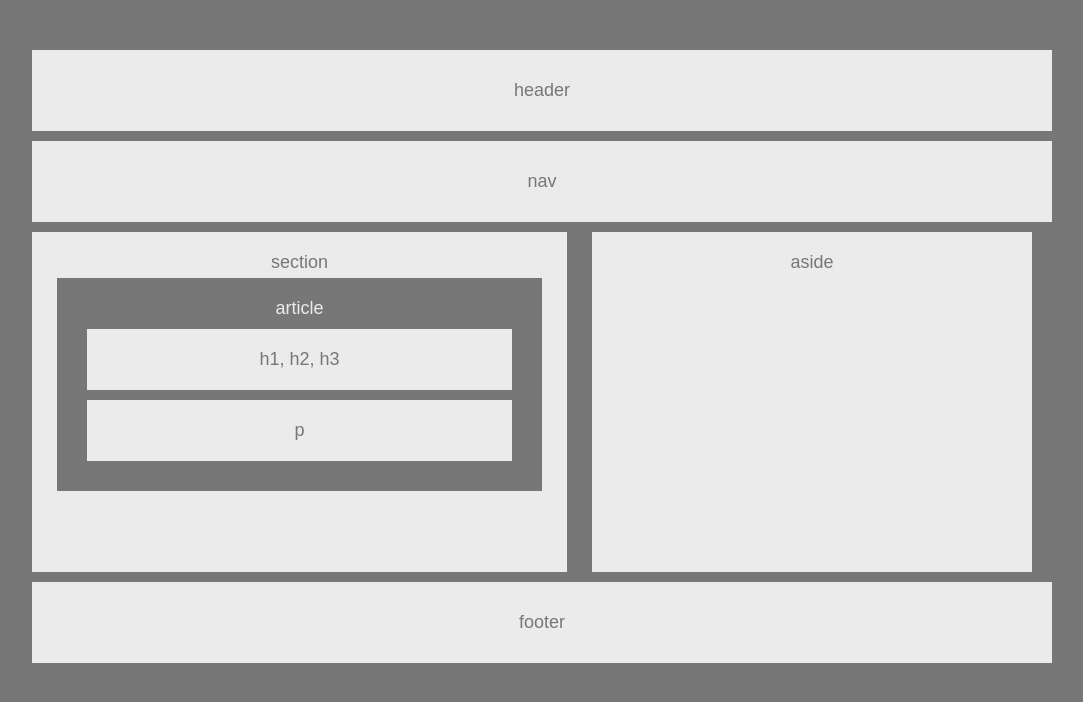
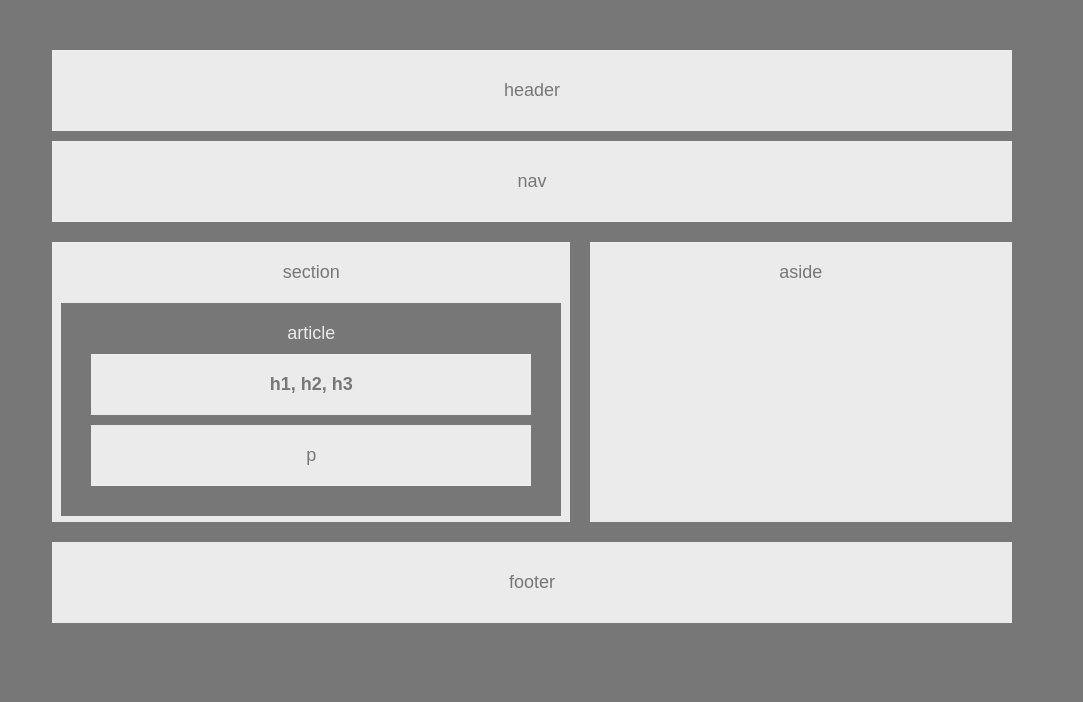
Before and after one commit to rgtalbot/HW-Wireframe, a PHP site: page / in a window 1280 px wide. Shown: the top 702 px of the page, without its empty margins (108-1191 px from the left). Run offline with PHP 8.4, Linux system fonts and the light colour scheme.

Commit message:
version 2.0

```diff
--- a/index.html
+++ b/index.html
@@ -8,7 +8,7 @@
 		<nav>nav</nav>
 		<section> section
 			<article> article
-				<div class="h1">h1, h2, h3</div>
+				<div class="h1"><b>h1, h2, h3</b></div>
 				<div class="p">p</div>
 			</article>
 		</section>
--- a/style.css
+++ b/style.css
@@ -4,8 +4,9 @@ body {
 	font-size: 18px;
 	text-align: center;
 	width: 100%;
-	max-width: 1000px;
+	max-width: 960px;
 	margin: auto;
+	box-sizing: border-box;
 }
 
 header {
@@ -18,6 +19,7 @@ header {
 	margin-top: 50px;
 	margin-bottom: 10px;
 	color: #777;
+	box-sizing: border-box;
 }
 
 nav {
@@ -28,29 +30,34 @@ nav {
 	margin-left: auto;
 	margin-right: auto;
 	margin-top: 10px;
-	margin-bottom: 10px;
+	margin-bottom: 20px;
 	color: #777;
+	box-sizing: border-box;
 }
 
 section {
 	background-color: #ebebeb;
-	width: 60%;
-	max-width: 495px;
-	height: 300px;
+	width: 54%;
+	max-width: 600px;
+	height: 280px;
 	float: left;
 	overflow: hidden;
 	margin-right: auto;
 	margin-left: auto;
-	padding: 20px;
+	padding-top: 20px;
 	color: #777;
+	box-sizing: border-box;
 }
 
 article {
 	background-color: #777;
-	margin: 5px;
+	margin-top: 20px;
+	margin-right: 9px;
+	margin-bottom: 9px;
+	margin-left: 9px;
 	padding: 20px;
 	color: #ebebeb;
-
+	box-sizing: border-box;
 }
 
 .h1 {
@@ -69,16 +76,16 @@ article {
 
 aside {
 	background-color: #ebebeb;
-	width: 40%;
+	width: 44%;
 	max-width: 495px;
-	height: 300px;
+	height: 280px;
 	float: right;
 	overflow: hidden;
 	margin-right: auto;
 	margin-left: auto;
-	margin-bottom: 10px;
-	padding: 20px;
+	padding-top: 20px;
 	color: #777;
+	box-sizing: border-box;
 }
 
 footer {
@@ -88,8 +95,10 @@ footer {
 	bottom:0;
 	width: 100%
 	height: 60px;
+	margin-top: 20px;
 	margin-right: auto;
 	margin-left: auto;
 	padding: 30px;
 	color: #777;
+	box-sizing: border-box;
 }
```
